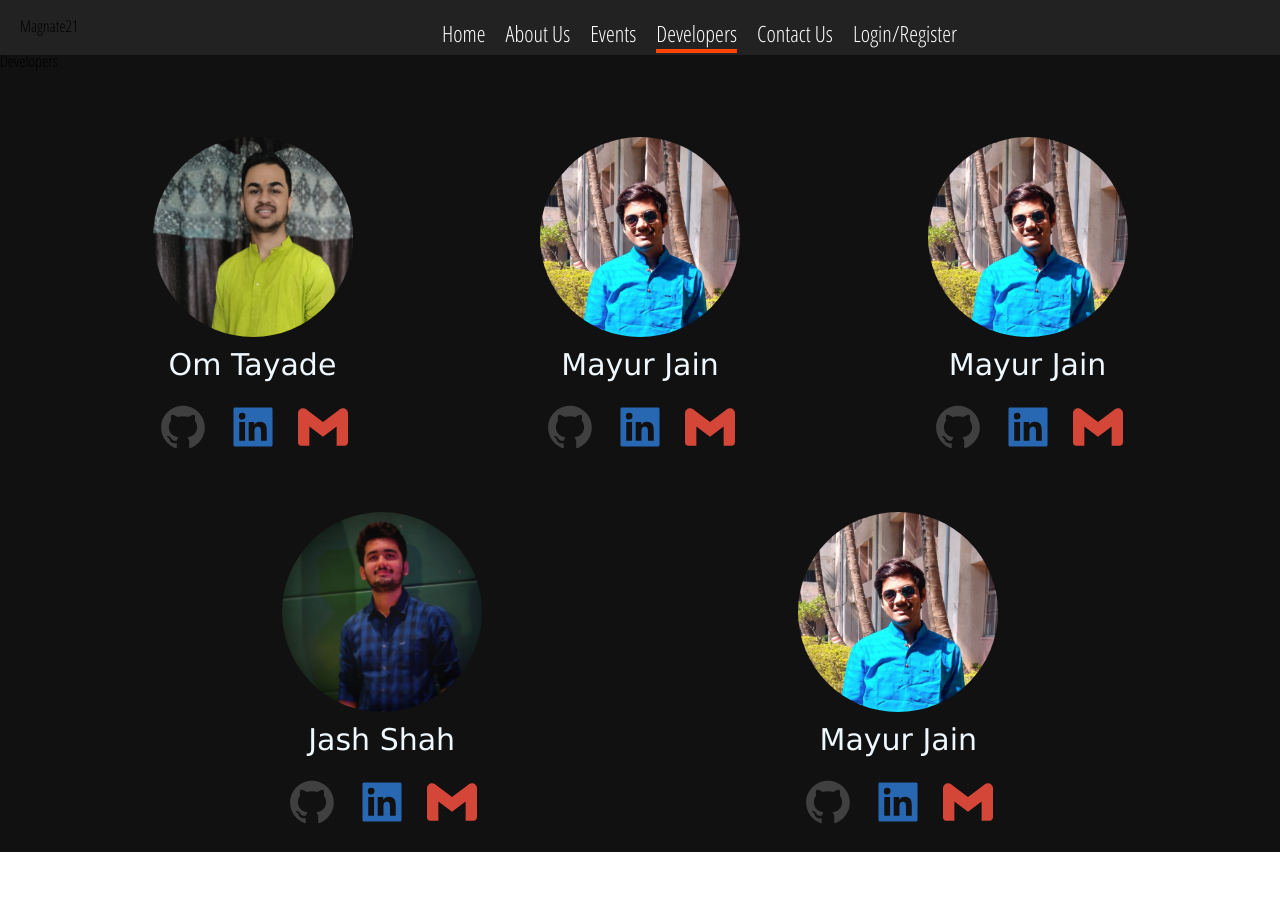
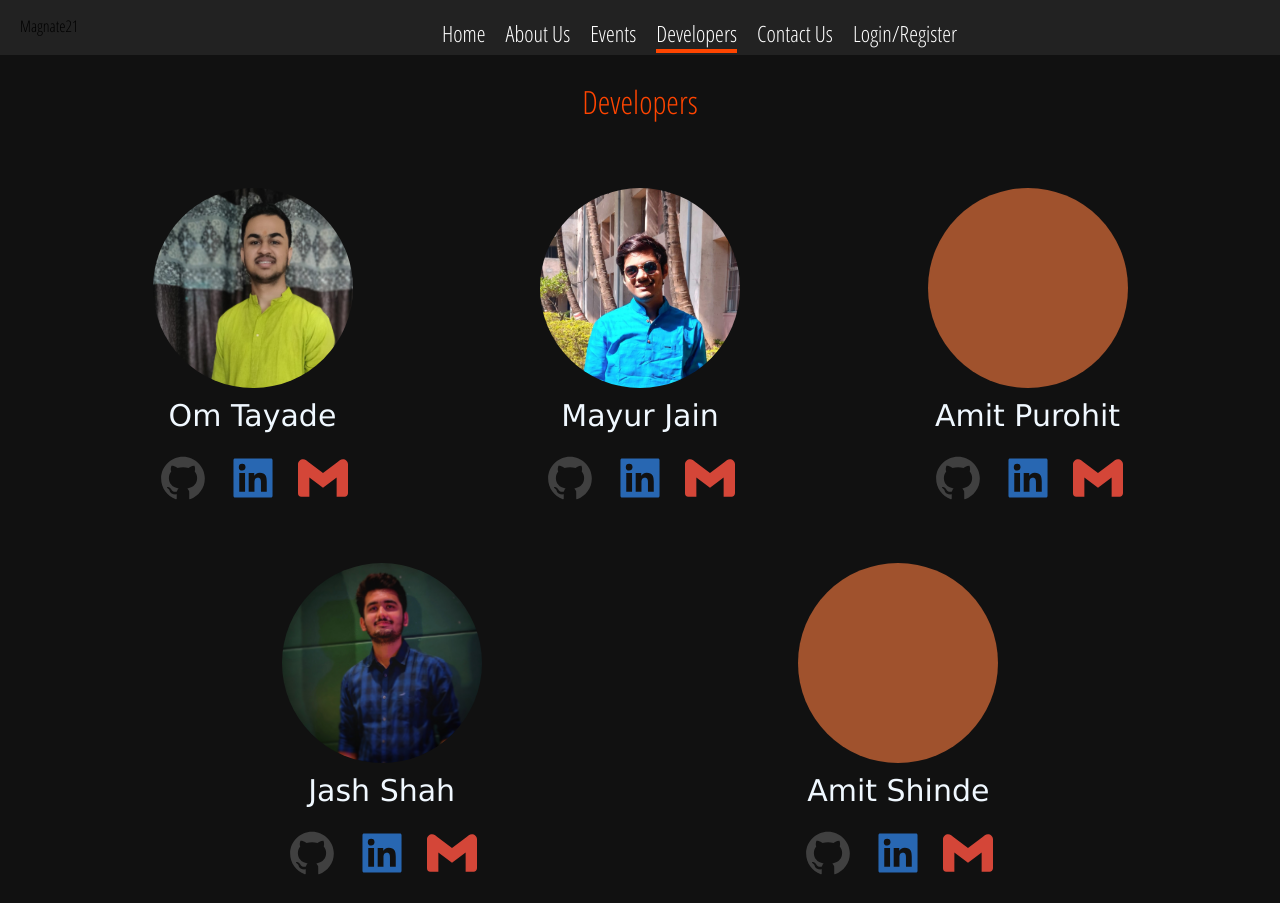
Before and after one commit to omtayade/Magnate21, a React (Create React App) app: page /developers in a window 1280 px wide. Before the commit the page ends 852 px from the top, so only its background shows below. Built offline with nearby package versions, Linux system fonts and the light colour scheme; no server answers; a web font is replaced by a local one.

Commit message:
register pages

```diff
--- a/src/components/custom-button/custom-button.styles.css
+++ b/src/components/custom-button/custom-button.styles.css
@@ -1,5 +1,6 @@
 .custom-button {
   width: fit-content;
+  min-width: 125px;
   height: 50px;
   margin: 5px;
   letter-spacing: 0.5px;
@@ -9,12 +10,11 @@
   background-color: orangered;
   color: white;
   text-transform: uppercase;
+  text-align: center;
   font-family: "Open Sans Condensed";
   font-weight: bolder;
   border: none;
   cursor: pointer;
-  display: flex;
-  justify-content: space-between;
   border-radius: 100px;
 
 }
--- a/src/components/forgot-password/forgot-password.component.css
+++ b/src/components/forgot-password/forgot-password.component.css
@@ -9,3 +9,10 @@
   flex-direction: column;
   background-color:rgb(34,34,34) ;
 }
+.forgot__password{
+  width: 90%;
+  max-width: 380px;
+  display: flex;
+  flex-direction: column;
+  justify-content: center;
+}
--- a/src/components/forgot-password/forgot-password.component.jsx
+++ b/src/components/forgot-password/forgot-password.component.jsx
@@ -65,7 +65,7 @@ class ForgotPassword extends React.Component {
             handleChange={this.handleChange}
             required
           />
-          <div style={{ display: "flex" }}>
+          <div style={{ display: "flex" , justifyContent:"start" }}>
             <Link to="/signin">
               <CustomButton>
                 {""}Back to Login{""}
--- a/src/pages/About us/aboutus.css
+++ b/src/pages/About us/aboutus.css
@@ -23,6 +23,8 @@
 .about-magnate{
     display: flex;
     flex-flow: column;
+    padding:30px;
+    padding-bottom: 70px;
 }
 
 .about-magnate-container{
--- a/src/pages/Developers/Developers.css
+++ b/src/pages/Developers/Developers.css
@@ -2,8 +2,19 @@
   display: flex;
   justify-content: center;
   flex-direction: column;
+  height: 100%;
+  min-height: 100vh;
   background-color: rgb(17, 17, 17);
   margin: 0;
+  padding-top: 70px;
+}
+
+.title{
+  display: flex;
+  width: 100vw;
+  justify-content: center;
+  font-size: 200%;
+  color: orangered;
 }
 
 .first__child {
--- a/src/pages/Developers/Developers.js
+++ b/src/pages/Developers/Developers.js
@@ -25,8 +25,8 @@ export default function Developers() {
           mail={"https://maxcharge788769@gmail.com"}
         />
         <DevCard
-          picture={MayurDP}
-          name={"Mayur Jain"}
+          picture={null}
+          name={"Amit Purohit"}
           linkedIn={"https://www.linkedin.com/in/mayur-jain-904982191"}
           github={"https://github.com/maxcharge"}
           mail={"https://maxcharge788769@gmail.com"}
@@ -42,8 +42,8 @@ export default function Developers() {
         />
 
         <DevCard
-          picture={MayurDP}
-          name={"Mayur Jain"}
+          picture={null}
+          name={"Amit Shinde"}
           linkedIn={"https://www.linkedin.com/in/mayur-jain-904982191"}
           github={"https://github.com/maxcharge"}
           mail={"https://maxcharge788769@gmail.com"}
--- a/src/pages/Sign-up/sign-up.component.jsx
+++ b/src/pages/Sign-up/sign-up.component.jsx
@@ -182,12 +182,12 @@ class SignUp extends React.Component {
               SIGN UP
             </CustomButton>
           </form>
-        </div>
-        <div className="switchPage">
-          <h3>Already have an account?</h3>
-          <Link to="/signin">
-            <h4>Login</h4>
-          </Link>
+          <div className="switchPage">
+            <h3>Already have an account?</h3>
+            <Link to="/signin">
+              <h4>Login</h4>
+            </Link>
+          </div>
         </div>
       </div>
     );
--- a/src/pages/Sign-up/sign-up.styles.css
+++ b/src/pages/Sign-up/sign-up.styles.css
@@ -1,11 +1,11 @@
 .box {
-    max-width: 100%;
     display: flex;
     flex-direction: column;
     justify-content: center;
     align-items: center;
     background-color: rgb(34,34,34);
-    height: 105vh;
+    height: 100%;
+    min-height: 100vh;
 }
 .signup {
     display: flex;
@@ -16,10 +16,11 @@
 
 }
 .title {
-    margin: 50px 0 10px 0;
+    margin: 10px 0 10px 0;
 }
 .switchPage {
     width: 90%;
+    min-width: 60vw;
     max-width: 380px;
     display: flex;
 }
--- a/src/pages/sign-in/sign-in.component.jsx
+++ b/src/pages/sign-in/sign-in.component.jsx
@@ -77,13 +77,13 @@ class SignIn extends React.Component {
               </Link>
             </div>
           </form>
-        </div>
         <div className="switchPage">
           <h3 style={{ color: "grey" }}>Don't have an account?</h3>
           <Link to="/signup">
             <h4 style={{ color: "red" }}> Register</h4>
           </Link>
         </div>
+        </div>
       </div>
     );
   }
--- a/src/pages/sign-in/sign-in.styles.css
+++ b/src/pages/sign-in/sign-in.styles.css
@@ -1,5 +1,5 @@
 .box1 {
-    max-width: 100%;
+    width: 100vw;
     display: flex;
     flex-direction: column;
     justify-content: center;
@@ -14,7 +14,6 @@
     display: flex;
     flex-direction: column;
     justify-content: center;
-    margin-top: 7vw;
 }
 .sign-in .title {
     margin: 10px 0;
@@ -22,12 +21,12 @@
 .sign-in .buttons {
     display: flex;
     text-align: center;
-    justify-content: space-between;
+    justify-content: start;
 }
 .switchPage {
     width: 90%;
+    min-width: 60vw;
     max-width: 380px;
     display: flex;
     margin: auto;
-    margin-top: 1vw;
 }
```
